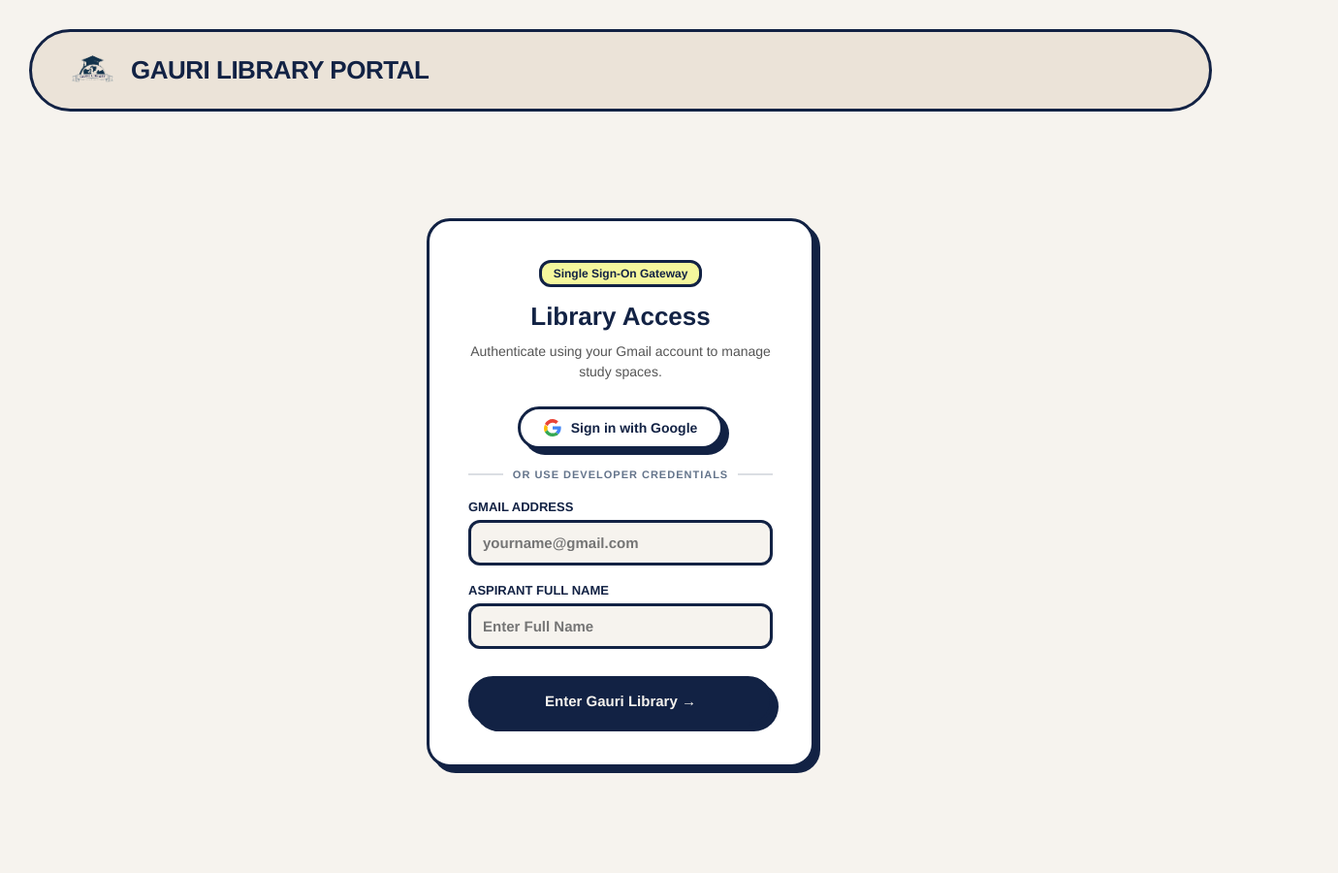
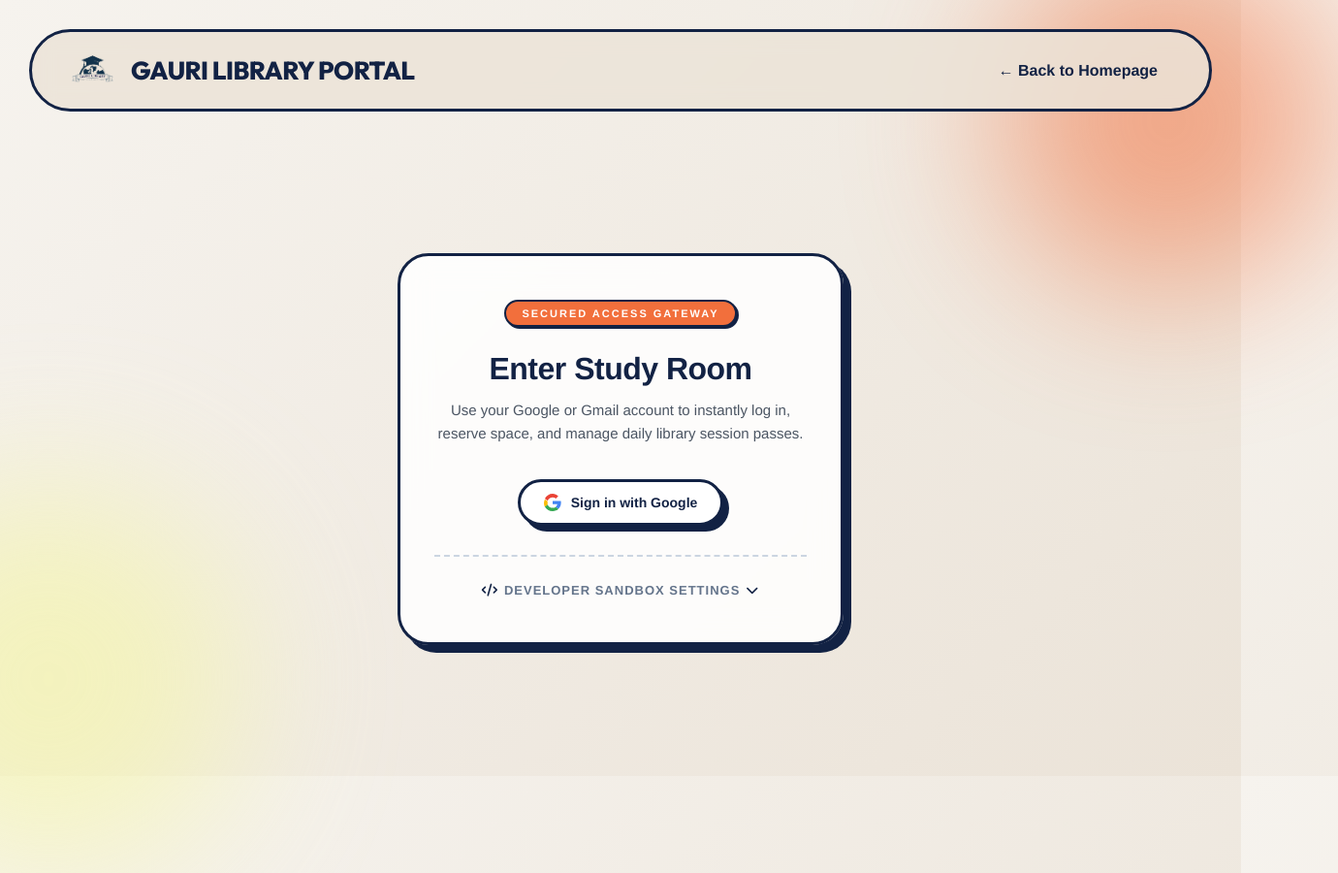
Before and after one commit to Swiss-ss/gauri-library-frontend, a plain HTML site: page login.html in a window 1280 px wide. Shown: the whole page at 97% size, 1380 px wide, since content can reach past the window. Drawn offline with Linux system fonts and the light colour scheme.

Commit message:
design: complete redesign of login.html to create a premium Google-centric gateway

```diff
--- a/login.html
+++ b/login.html
@@ -3,68 +3,245 @@
 <head>
     <meta charset="UTF-8">
     <meta name="viewport" content="width=device-width, initial-scale=1.0">
-    <title>Gauri Library | Authentication Gateway</title>
+    <title>Gauri Library | Access Gateway</title>
     <link rel="stylesheet" href="css/style.css">
     <link rel="stylesheet" href="https://cdnjs.cloudflare.com/ajax/libs/font-awesome/6.4.0/css/all.min.css">
-    <!-- Google Identity Services -->
+    <link href="https://fonts.googleapis.com/css2?family=Outfit:wght@400;600;800;900&display=swap" rel="stylesheet">
+    <!-- Google Identity Services client library -->
     <script src="https://accounts.google.com/gsi/client" onload="initGoogleLibrary()" async defer></script>
+
     <style>
-        .auth-container { max-width: 420px; margin: 60px auto; padding: 10px; }
-        .auth-card { background-color: #ffffff; padding: 40px; border: var(--border-thick); box-shadow: var(--shadow-flat); border-radius: 24px; text-align: center; }
-        .toggle-tabs { display: flex; gap: 10px; margin-bottom: 25px; background: var(--bg-canvas); padding: 6px; border-radius: 50px; border: 2px solid var(--text-dark); }
-        .tab-btn { flex: 1; padding: 10px; font-weight: 800; font-size: 14px; border: none; background: transparent; cursor: pointer; border-radius: 50px; transition: all 0.1s ease; }
-        .tab-btn.active { background-color: var(--text-dark); color: var(--bg-canvas); }
-        .form-box { display: none; }
-        .form-box.active { display: block; }
-        .auth-input-group { display: flex; flex-direction: column; gap: 6px; margin-bottom: 18px; text-align: left; }
-        .auth-input-group label { font-size: 13px; font-weight: 800; text-transform: uppercase; }
-        .auth-input-group input { border: var(--border-thick); padding: 12px; font-size: 15px; font-weight: 700; border-radius: 12px; background-color: var(--bg-canvas); outline: none; }
-        .auth-input-group input:focus { background-color: #ffffff; box-shadow: 3px 3px 0px var(--text-dark); }
+        /* Premium Aesthetics & Smooth Animations */
+        body {
+            font-family: 'Outfit', sans-serif;
+            background: linear-gradient(135deg, #f6f3ee 0%, #ebe3d8 100%);
+            position: relative;
+            overflow-x: hidden;
+        }
+
+        /* Glowing background circles for modern premium vibe */
+        .glow-circle {
+            position: absolute;
+            border-radius: 50%;
+            filter: blur(80px);
+            z-index: 0;
+            opacity: 0.55;
+            pointer-events: none;
+        }
+        .glow-1 {
+            width: 350px;
+            height: 350px;
+            background: #f26f3c;
+            top: -50px;
+            right: -100px;
+        }
+        .glow-2 {
+            width: 400px;
+            height: 400px;
+            background: #f5f79d;
+            bottom: -100px;
+            left: -150px;
+        }
+
+        .auth-wrapper {
+            position: relative;
+            z-index: 1;
+            display: flex;
+            align-items: center;
+            justify-content: center;
+            flex: 1;
+            padding: 40px 20px;
+        }
+
+        .premium-auth-card {
+            background: rgba(255, 255, 255, 0.85);
+            backdrop-filter: blur(16px);
+            -webkit-backdrop-filter: blur(16px);
+            border: 3px solid #122244;
+            border-radius: 32px;
+            box-shadow: 8px 8px 0px #122244;
+            padding: 45px 35px;
+            max-width: 460px;
+            width: 100%;
+            text-align: center;
+            position: relative;
+            overflow: hidden;
+            transition: transform 0.2s, box-shadow 0.2s;
+        }
+
+        .premium-auth-card:hover {
+            transform: translate(-2px, -2px);
+            box-shadow: 10px 10px 0px #122244;
+        }
+
+        .brand-badge {
+            background-color: #f26f3c;
+            color: #ffffff;
+            font-size: 11px;
+            font-weight: 800;
+            text-transform: uppercase;
+            letter-spacing: 2px;
+            padding: 6px 16px;
+            border-radius: 50px;
+            border: 2px solid #122244;
+            display: inline-block;
+            margin-bottom: 25px;
+            box-shadow: 2px 2px 0px #122244;
+        }
+
+        .headline {
+            font-size: 32px;
+            font-weight: 900;
+            color: #122244;
+            letter-spacing: -0.5px;
+            margin-bottom: 12px;
+        }
+
+        .subheadline {
+            font-size: 15px;
+            color: #4b5563;
+            line-height: 1.6;
+            margin-bottom: 35px;
+        }
+
+        /* Programmatic Button Container */
+        .btn-wrapper {
+            margin-bottom: 30px;
+            display: flex;
+            justify-content: center;
+            min-height: 48px;
+        }
+
+        /* Developer Drawer System */
+        .developer-drawer {
+            border-top: 2px dashed #cbd5e1;
+            margin-top: 15px;
+            padding-top: 25px;
+        }
+
+        .drawer-toggle-btn {
+            background: none;
+            border: none;
+            color: #64748b;
+            font-size: 13px;
+            font-weight: 800;
+            cursor: pointer;
+            text-transform: uppercase;
+            letter-spacing: 1px;
+            display: inline-flex;
+            align-items: center;
+            gap: 6px;
+            transition: color 0.15s;
+        }
+
+        .drawer-toggle-btn:hover {
+            color: #f26f3c;
+        }
+
+        .drawer-content {
+            max-height: 0;
+            overflow: hidden;
+            transition: max-height 0.3s cubic-bezier(0, 1, 0, 1);
+            text-align: left;
+        }
+
+        .drawer-content.active {
+            max-height: 1000px;
+            transition: max-height 0.4s ease-in-out;
+        }
+
+        .drawer-description {
+            font-size: 12px;
+            color: #64748b;
+            line-height: 1.5;
+            margin-bottom: 15px;
+            background: #f1f5f9;
+            padding: 10px;
+            border-radius: 8px;
+            border-left: 3px solid #64748b;
+        }
+
+        .navbar-brutal {
+            background-color: rgba(235, 227, 216, 0.85);
+            backdrop-filter: blur(12px);
+            -webkit-backdrop-filter: blur(12px);
+        }
     </style>
 </head>
-<body style="background-color: var(--bg-canvas);">
+<body>
 
-    <nav class="navbar-brutal">
+    <!-- Ambient Glowing Graphics -->
+    <div class="glow-circle glow-1"></div>
+    <div class="glow-circle glow-2"></div>
+
+    <nav class="navbar-brutal" style="position: relative; z-index: 10;">
         <div class="logo-box">
             <img src="assets/Gauri Library.png" alt="Gauri Library Logo" class="logo-image">
-            <div class="logo-text">Gauri Library Portal</div>
+            <div class="logo-text" style="font-family: 'Outfit', sans-serif;">Gauri Library Portal</div>
+        </div>
+        <div class="nav-links">
+            <a href="index.html">← Back to Homepage</a>
         </div>
     </nav>
 
-    <main class="auth-container">
-        <div class="auth-card">
-            <div class="badge-discount" style="margin-bottom: 15px;">Single Sign-On Gateway</div>
+    <main class="auth-wrapper">
+        <div class="premium-auth-card">
+            <span class="brand-badge">Secured Access Gateway</span>
+            <h1 class="headline">Enter Study Room</h1>
+            <p class="subheadline">Use your Google or Gmail account to instantly log in, reserve space, and manage daily library session passes.</p>
 
-            <h2 style="font-size: 26px; font-weight: 900; margin-bottom: 10px;">Library Access</h2>
-            <p style="font-size: 14px; margin-bottom: 25px; color: #555555; line-height: 1.5;">Authenticate using your Gmail account to manage study spaces.</p>
-
-            <!-- Programmatically Rendered Google/Mock SSO Button -->
-            <div id="google-signin-btn-container" style="display: flex; justify-content: center; margin-bottom: 20px; min-height: 44px;"></div>
-
-            <!-- Divider Line -->
-            <div style="display: flex; align-items: center; justify-content: center; gap: 10px; margin-bottom: 20px;">
-                <hr style="flex: 1; border: none; border-top: 2px solid var(--text-dark); opacity: 0.15;">
-                <span style="font-size: 11px; font-weight: 800; color: #64748b; text-transform: uppercase; letter-spacing: 1px;">or use developer credentials</span>
-                <hr style="flex: 1; border: none; border-top: 2px solid var(--text-dark); opacity: 0.15;">
+            <!-- Google SSO Button Container -->
+            <div class="btn-wrapper" id="google-signin-btn-container">
+                <!-- Loader shown before library loads -->
+                <div style="font-weight: 700; color: #122244; font-size:14px; display: flex; align-items: center; gap: 8px;">
+                    <i class="fa-solid fa-spinner fa-spin" style="color: #f26f3c;"></i> Loading Identity Provider...
+                </div>
             </div>
 
-            <!-- Consolidated Form: Passwordless Gmail Login -->
-            <form id="gmail-login-action-form">
-                <div class="auth-input-group">
-                    <label>Gmail Address</label>
-                    <input type="email" id="gmail-login-email" placeholder="yourname@gmail.com" required>
+            <!-- Expandable Developer Sandbox Toggle -->
+            <div class="developer-drawer">
+                <button type="button" class="drawer-toggle-btn" onclick="toggleDeveloperDrawer()">
+                    <i class="fa-solid fa-code"></i> Developer Sandbox Settings <i class="fa-solid fa-chevron-down" id="arrow-icon"></i>
+                </button>
+
+                <div class="drawer-content" id="dev-drawer-panel">
+                    <p class="drawer-description">
+                        <strong>Offline / Local Testing Mode:</strong> Use this form to simulate Google authentication on localhost without registering a project on Google Cloud.
+                    </p>
+
+                    <form id="gmail-login-action-form" style="display: flex; flex-direction: column; gap: 12px; margin-top: 10px;">
+                        <div class="auth-input-group">
+                            <label style="font-family: 'Outfit', sans-serif; font-size: 11px;">Simulated Gmail Address</label>
+                            <input type="email" id="gmail-login-email" placeholder="yourname@gmail.com" required style="font-family: 'Outfit', sans-serif;">
+                        </div>
+                        <div class="auth-input-group">
+                            <label style="font-family: 'Outfit', sans-serif; font-size: 11px;">Simulated Profile Name</label>
+                            <input type="text" id="gmail-login-name" placeholder="Full Name" required style="font-family: 'Outfit', sans-serif;">
+                        </div>
+                        <button type="submit" class="btn-black-pill" style="width: 100%; justify-content: center; margin-top: 8px; font-family: 'Outfit', sans-serif;">
+                            Simulate Google Sign-In →
+                        </button>
+                    </form>
                 </div>
-                <div class="auth-input-group">
-                    <label>Aspirant Full Name</label>
-                    <input type="text" id="gmail-login-name" placeholder="Enter Full Name" required>
-                </div>
-                <button type="submit" class="btn-black-pill" style="width: 100%; justify-content: center; margin-top: 10px;">Enter Gauri Library →</button>
-            </form>
+            </div>
         </div>
     </main>
 
     <script>
-        // No client-side tab switching needed. Main logic is routed directly through js/main.js
+        // Toggle the Developer sandbox options drawer
+        function toggleDeveloperDrawer() {
+            const panel = document.getElementById("dev-drawer-panel");
+            const arrow = document.getElementById("arrow-icon");
+            panel.classList.toggle("active");
+
+            if (panel.classList.contains("active")) {
+                arrow.className = "fa-solid fa-chevron-up";
+                arrow.style.color = "#f26f3c";
+            } else {
+                arrow.className = "fa-solid fa-chevron-down";
+                arrow.style.color = "#64748b";
+            }
+        }
     </script>
     <script src="js/main.js"></script>
 </body>
```
